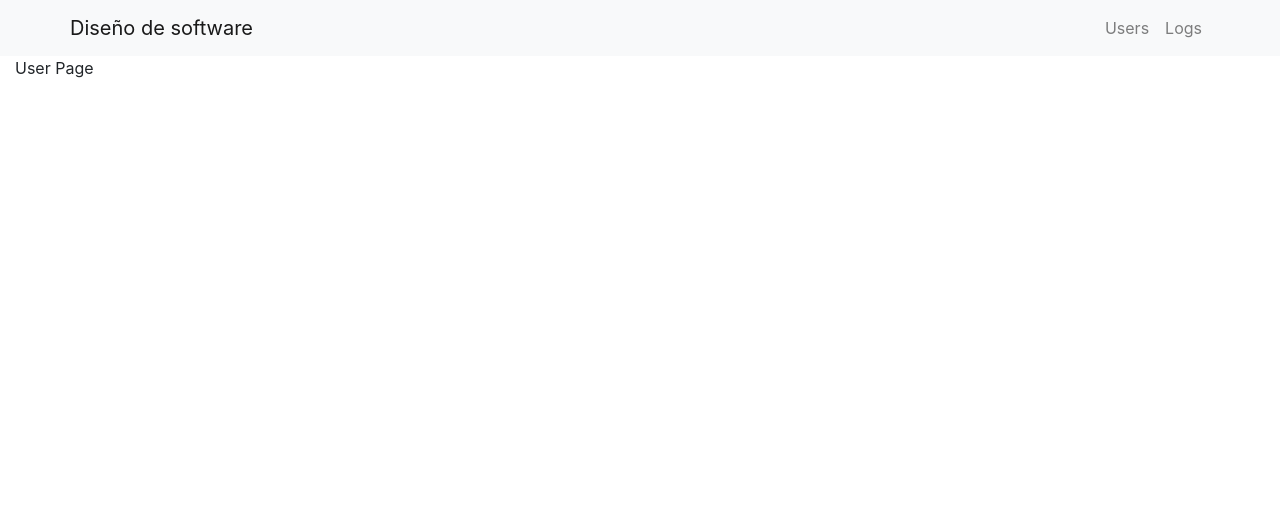
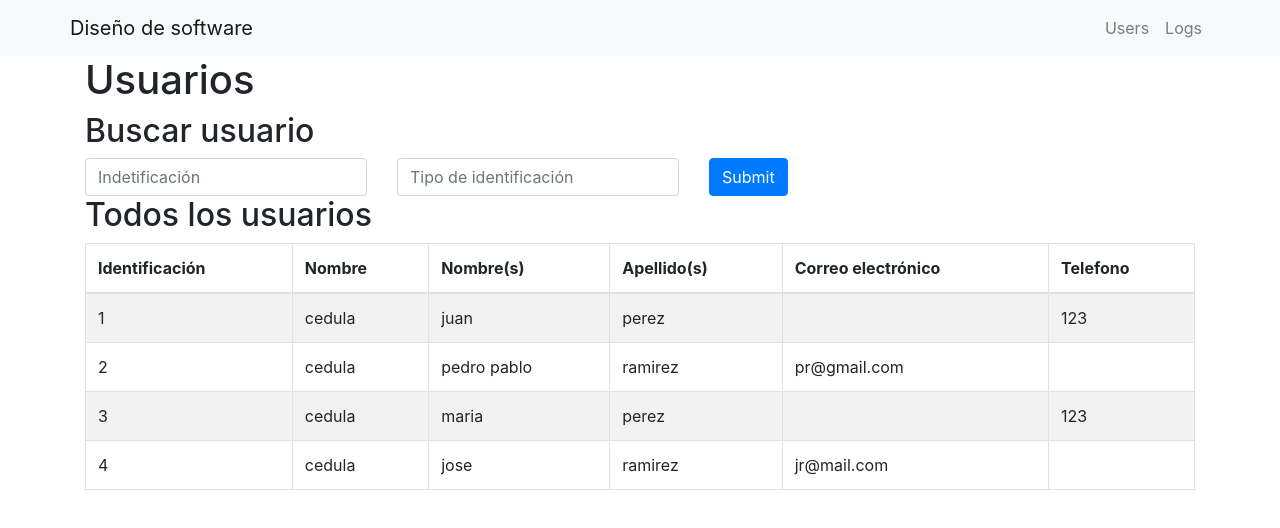
Before and after one commit to Sonya-c/softDesig2_frontend, a React (Create React App) app: page / in a window 1280 px wide. Shown: the top 528 px of the page. Built offline with nearby package versions, Linux system fonts and the light colour scheme.

Commit message:
feat: login page (sample table + search fields)

```diff
--- a/src/pages/UserPage.js
+++ b/src/pages/UserPage.js
@@ -1,8 +1,74 @@
+import { useEffect, useState } from "react";
+import { Container, Table, Form, Row, Col, InputGroup, Button } from "react-bootstrap";
+
 function UserPage() {
+    const [users, setUsers] = useState([]);
+
+    useEffect(() => {
+      setUsers([
+        {id: 1, type: 'cedula', names: 'juan', lastnames: 'perez', email: '', phone: '123'},
+        {id: 2, type: 'cedula', names: 'pedro pablo', lastnames: 'ramirez', email: 'pr@gmail.com', phone: ''},
+        {id: 3, type: 'cedula', names: 'maria', lastnames: 'perez', email: '', phone: '123'},
+        {id: 4, type: 'cedula', names: 'jose', lastnames: 'ramirez', email: 'jr@mail.com', phone: ''}
+      ]);
+    }, []);
+
     return (
-      <div data-testid="user-page">
-        User Page
-      </div>
+      <Container data-testid="user-page">
+        <h1>Usuarios</h1>
+        <section>
+          <h2>Buscar usuario</h2>
+
+          <Form inline>
+            <Row>
+              <Col xs="auto">
+                <Form.Control
+                  type="text"
+                  placeholder="Indetificación"
+                  className=" mr-sm-2"
+                />
+              </Col>
+              <Col xs="auto">
+                <Form.Control
+                  type="text"
+                  placeholder="Tipo de identificación"
+                  className=" mr-sm-2"
+                />
+              </Col>
+              <Col xs="auto">
+                <Button type="submit">Submit</Button>
+              </Col>
+            </Row>
+          </Form>
+        </section>
+        <section>
+          <h2>Todos los usuarios</h2>
+          <Table striped bordered hover>
+            <thead>
+              <tr>
+                <th>Identificación</th>
+                <th>Nombre</th>
+                <th>Nombre(s)</th>
+                <th>Apellido(s)</th>
+                <th>Correo electrónico</th>
+                <th>Telefono</th>
+              </tr>
+            </thead>
+            <tbody>
+              {users.map((user) => {
+                return <tr>
+                  <td>{user.id}</td>
+                  <td>{user.type}</td>
+                  <td>{user.names}</td>
+                  <td>{user.lastnames}</td>
+                  <td>{user.email}</td>
+                  <td>{user.phone}</td>
+                </tr>
+              })}
+            </tbody>
+          </Table>
+        </section>
+      </Container>
     );
   }
 
```
